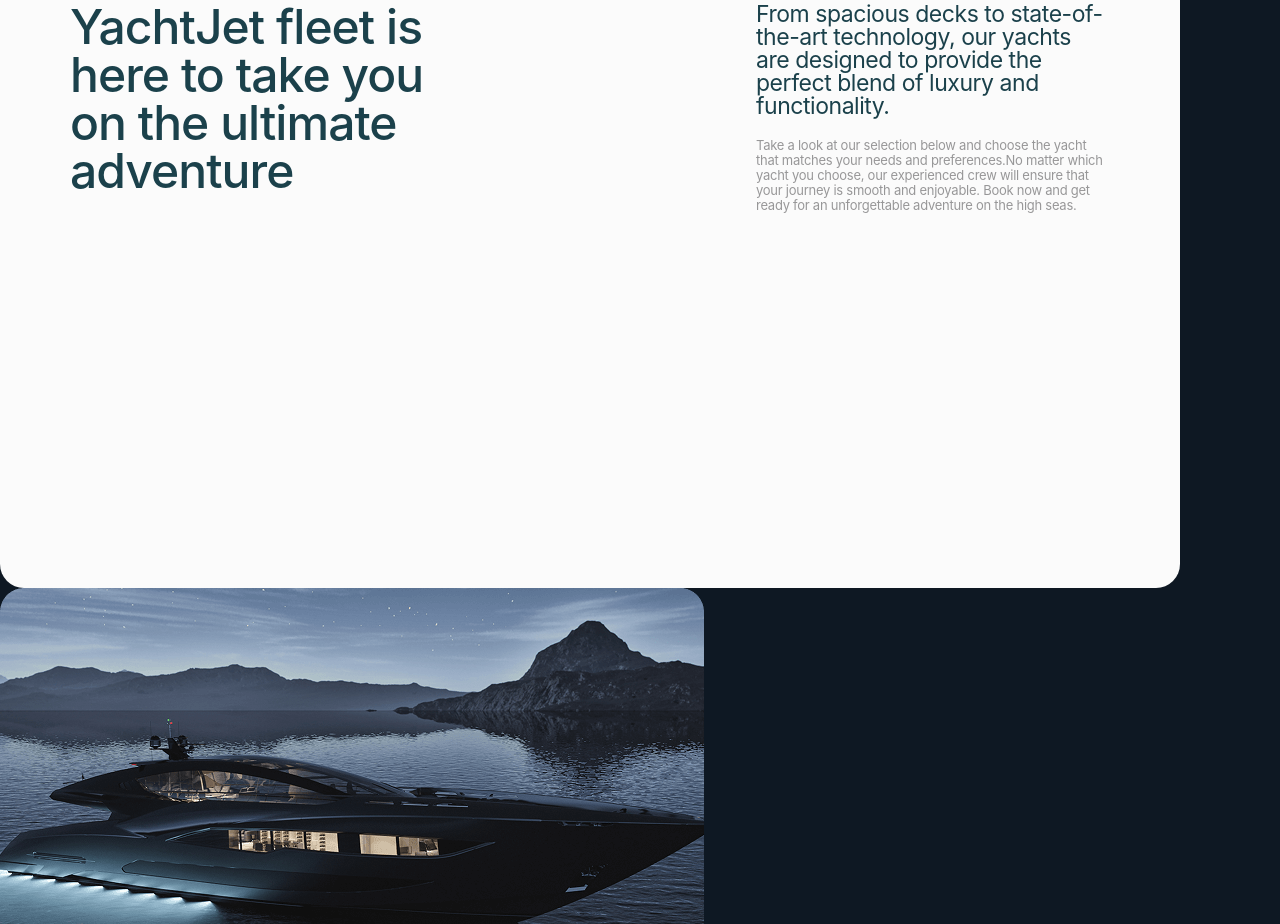
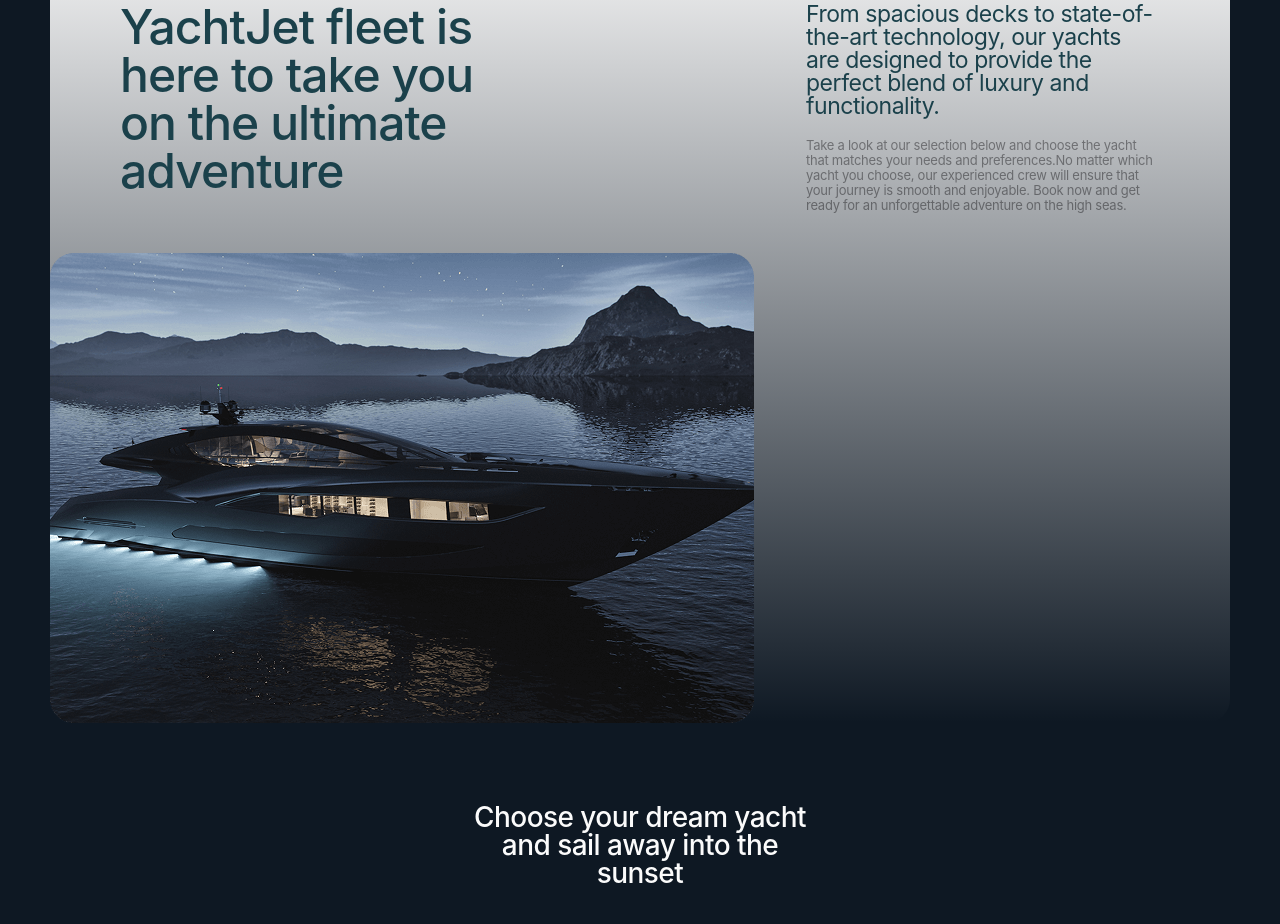
Before and after one commit to tym854/team-numberODIN, a website built with Vite: page src/index.html in a window 1280 px wide. Shown: the part 790-1714 px from the top of the page. Built offline with nearby package versions, Linux system fonts and the light colour scheme.

Commit message:
YachtJet fix

```diff
--- a/src/css/YachtJet.css
+++ b/src/css/YachtJet.css
@@ -5,13 +5,21 @@
 .about {
     border-radius: 24px;
     background-color: transparent;
+    background: linear-gradient(#fbfbfb, transparent);
+    width: 335px;
+}
+
+.about-us {
+    display: flex;
+    align-items: center;
+    justify-content: center;
 }
 
 .about-us-container {
     text-align: left;
     padding: 40px 20px;
     border-radius: 24px;
-    background: #fbfbfb;
+
     border: none;
     display: flex;
     flex-direction: column;
@@ -51,6 +59,7 @@
 
 .premium-yacht-img {
     border-radius: 24px;
+    display: cover;
 }
 
 /* tab */
@@ -75,7 +84,7 @@
         line-height: 1.15;
     }
 
-    .about-us-container {
+    .about {
         width: 704px;
     }
 }
@@ -93,10 +102,11 @@
     }
 
     .about-us-container {
-        width: 1180px;
-        height: 675px;
         flex-direction: row;
         align-items: flex-start;
+    }
+    .about {
+        width: 1180px;
     }
 }
 
--- a/src/partials/YachtJet.html
+++ b/src/partials/YachtJet.html
@@ -1,5 +1,4 @@
         <section class="about-us">
-            <div class="container-about-us">
                 <div class="about">
                     <div class="about-us-container">
                         <h2 class="title-about">
@@ -20,6 +19,7 @@
                             </p>
                         </div>
                     </div>
+                    <div>
                         <picture class="premium-yacht-img">
                             <source srcset="
                             ./img/tinified/photo1xmobile.png   1x,
```
Also changed, not shown: 1 other file. Lines whose indentation alone changed are shown as unchanged.
